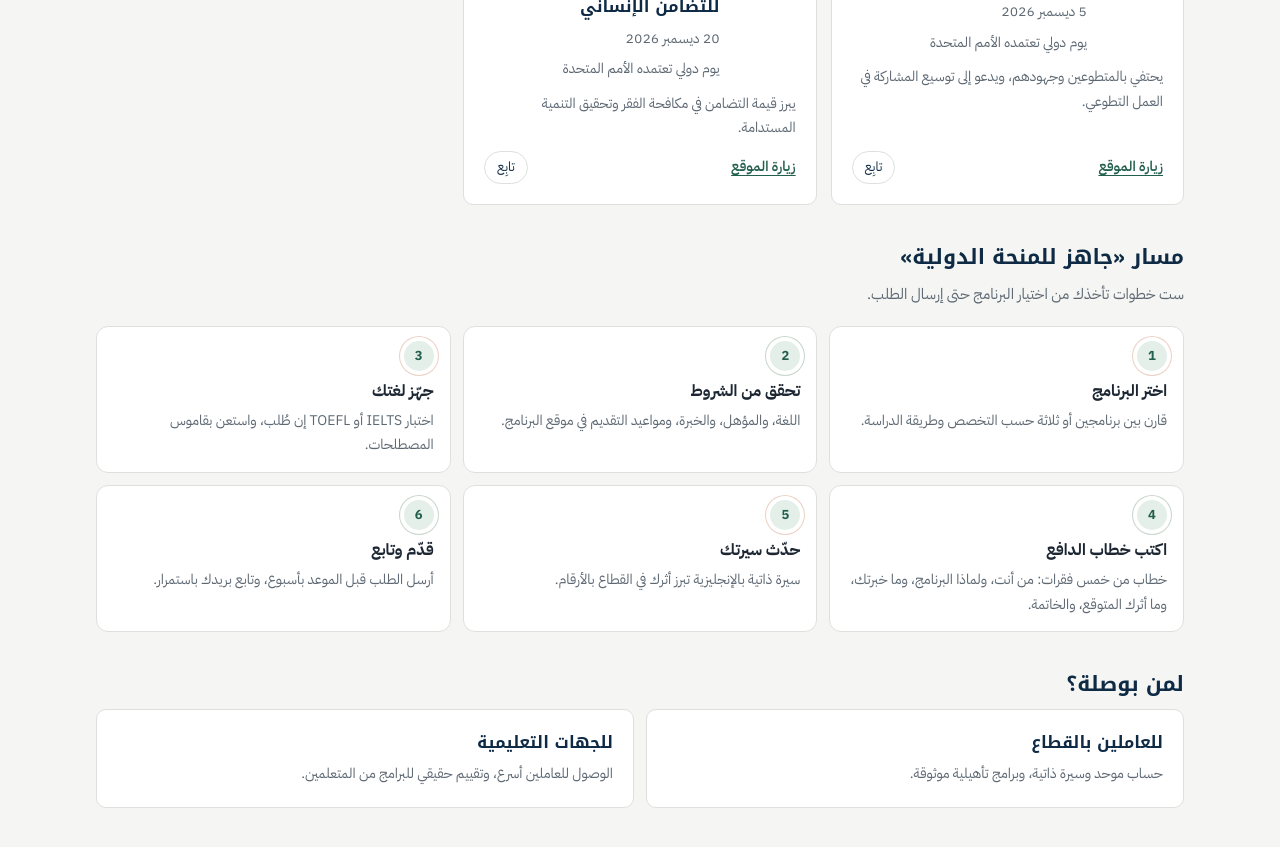
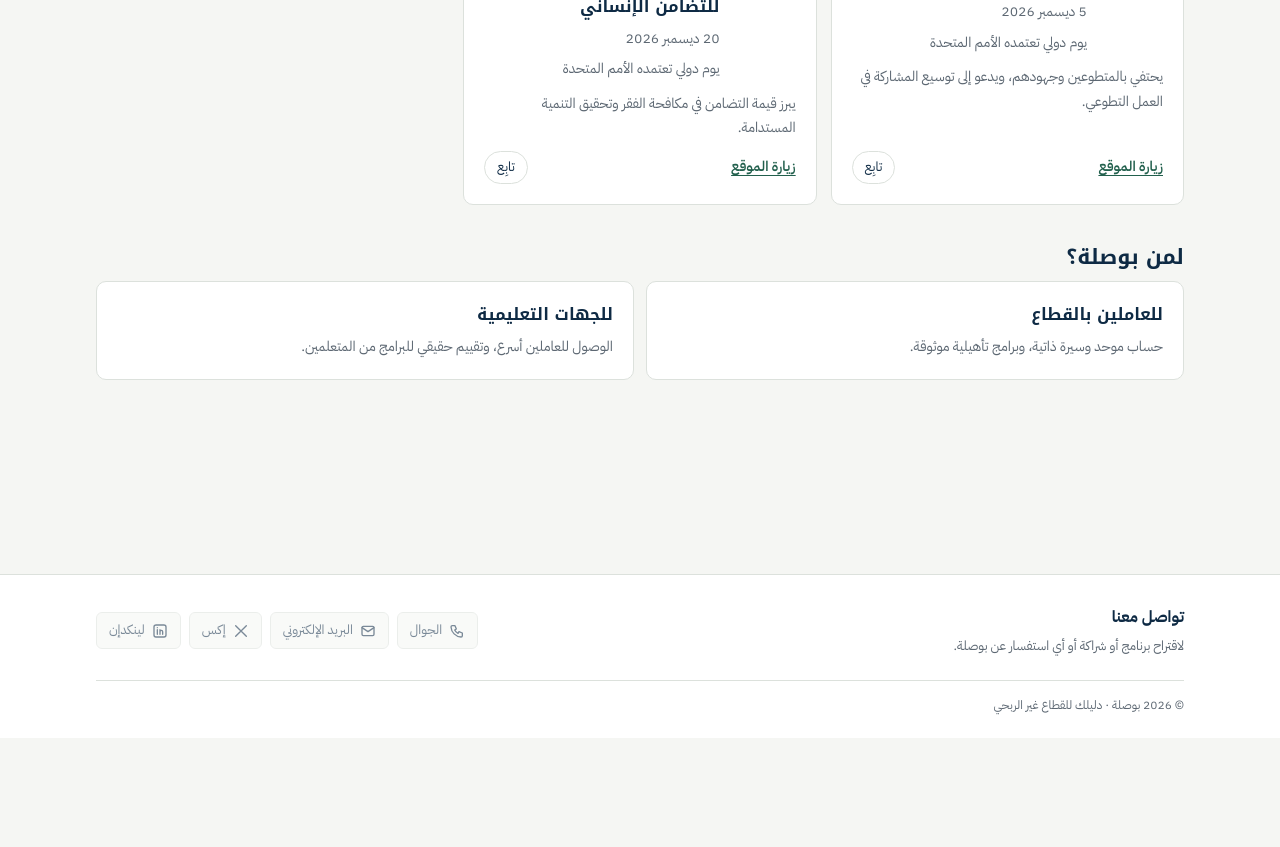
Before and after one commit to rabehedu-sketch/bosla, a plain HTML site: page site/index.html in a window 1280 px wide. Shown: the part 900-1747 px from the top of the page. After the commit the page ends 1638 px from the top, so only its background shows below. Drawn offline with nearby package versions, Linux system fonts and the light colour scheme; no server answers.

Commit message:
حذف قسم «مسار جاهز للمنحة الدولية» من الرئيسية
Co-Authored-By: Claude Opus 5.5 <noreply@anthropic.com>
Claude-Session: https://claude.ai/code/session_01WaAQ5WEULhuDCQ5aQQqP6v

```diff
--- a/site/index.html
+++ b/site/index.html
@@ -959,7 +959,6 @@ function home(){
   <svg class="rose" viewBox="0 0 400 400" aria-hidden="true"><g fill="none" stroke="currentColor"><circle cx="200" cy="200" r="190" stroke-width="1"/><circle cx="200" cy="200" r="150" stroke-width=".75"/><circle cx="200" cy="200" r="70" stroke-width=".75"/>${Array.from({length:72},(_,i)=>{const a=i*5*Math.PI/180,r1=190,r2=i%18===0?168:i%6===0?178:184;return `<line x1="${200+r1*Math.sin(a)}" y1="${200-r1*Math.cos(a)}" x2="${200+r2*Math.sin(a)}" y2="${200-r2*Math.cos(a)}" stroke-width="${i%18===0?1.5:.75}"/>`}).join("")}<path d="M200 50 L222 200 L200 350 L178 200Z M50 200 L200 222 L350 200 L200 178Z" stroke-width=".75"/><path d="M94 94 L208 192 L306 306 L192 208Z M306 94 L208 208 L94 306 L192 192Z" stroke-width=".5" opacity=".6"/></g><g class="needle"><path d="M200 70 L214 200 L186 200Z" fill="#B4613B"/><path d="M200 330 L214 200 L186 200Z" fill="#0E2A44"/><circle cx="200" cy="200" r="7" fill="#fff" stroke="#0E2A44" stroke-width="2"/></g><g font-family="IBM Plex Sans,sans-serif" font-size="15" font-weight="600" fill="currentColor" text-anchor="middle"><text x="200" y="36">N</text><text x="200" y="378">S</text><text x="372" y="205">E</text><text x="28" y="205">W</text></g></svg></section>
  ${canSee("journeys")?`<section class="section"><h2>${t("journeys")} <small class="tag">${t("hiddenTag")}</small></h2><p class="lead">${t("jP")}</p>${journeyCards()}</section>`:""}
  ${up.length?`<section class="section"><div class="vhead" style="margin-bottom:10px"><h2>${t("evT")}</h2><button class="btn line" data-go="calendar" style="font-size:13px;padding:5px 14px">${t("calendar")}</button></div><div class="grid">${up.map(eventCard).join("")}</div></section>`:""}
- <section class="section"><h2>${t("gpT")}</h2><p class="lead">${t("gpP")}</p><div class="steps">${STEPS[S.lang].map(s=>`<div class="step"><h3>${s[0]}</h3><p>${s[1]}</p></div>`).join("")}</div></section>
  ${showVoices?`<section class="section voices" id="voices">${voicesHTML()}</section>`:""}
  ${board.length>=3||R.owner?`<section class="section two-col"><div><h2>${t("lbT")}</h2><p class="lead">${t("lbP")}</p><div id="boardBox">${boardHTML(5)}</div></div><div style="padding-top:6px">${earnHTML()}</div></section>`:""}
  <section class="section"><h2>${t("forWhom")}</h2><div class="simple">${[["fw_w","account"],["fw_f","funders"],["fw_o","orgs"],["fw_e","programs"]].filter(([k,g])=>canSee(g)).map(([k,g])=>`<button class="card" data-go="${g}" style="text-align:start;font:inherit;color:inherit;cursor:pointer"><h3>${t(k)}</h3><p>${t(k+"p")}</p></button>`).join("")}</div></section>`;
```
